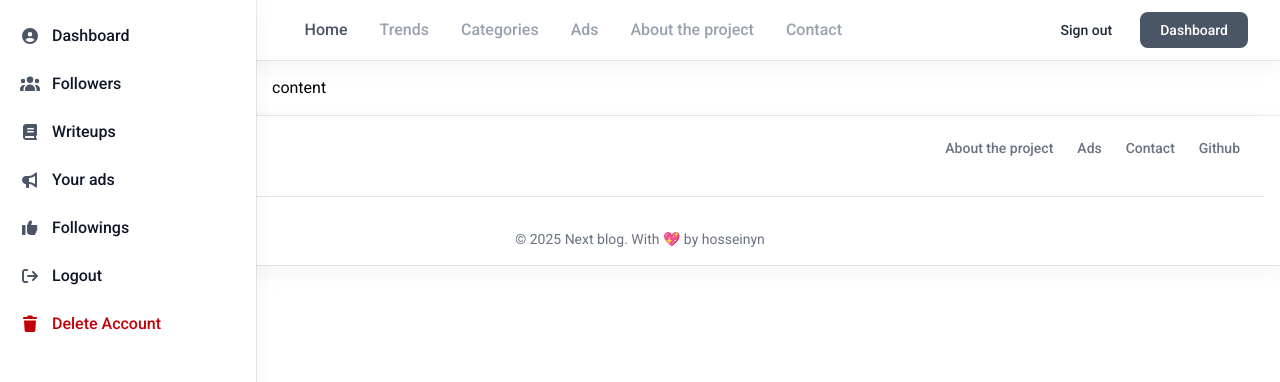
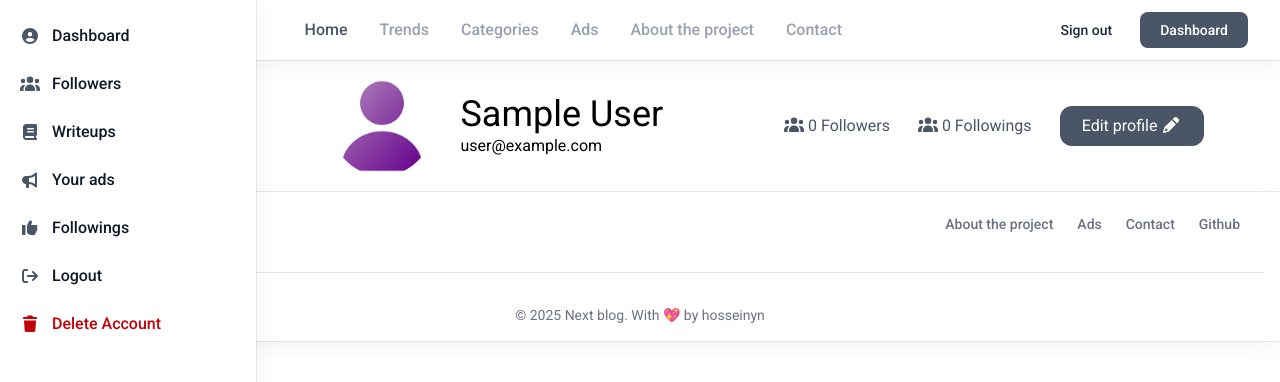
Before and after one commit to hosseinyn/next-blog, a Next.js app: page /dashboard in a window 1280 px wide. Shown: the top 382 px of the page. Built offline with nearby package versions, Linux system fonts and the light colour scheme; no server answers; sample sign-in values are in the browser's storage.

Commit message:
Add profile bar in dashboard

```diff
--- /dev/null
+++ b/app/api/user/get-info/route.js
@@ -0,0 +1,17 @@
+import dbConnect from "../../../lib/mongodb";
+import User from "../../../models/User";
+
+
+const POST = async (req) => {
+    const { name } = await req.json();
+
+    await dbConnect();
+
+    const user_profile = await User.findOne({ name });
+
+    return new Response(JSON.stringify({followers_count: (await user_profile).followers_count , followings_count : user_profile.followings_count}));
+
+}
+
+
+export { POST };
--- a/app/dashboard/page.jsx
+++ b/app/dashboard/page.jsx
@@ -10,12 +10,15 @@ import {
   faThumbsUp,
   faSignOut,
   faTrash,
+  faPencil,
 } from "@fortawesome/free-solid-svg-icons";
 import Link from "next/link";
 import { signOut } from "next-auth/react";
 import { useRouter } from "next/navigation";
 import { useSession } from "next-auth/react";
-import { useEffect } from "react";
+import { useEffect , useState } from "react";
+import Image from "next/image";
+import axios from "axios";
 
 const page = () => {
   const { data: session, status } = useSession();
@@ -32,6 +35,31 @@ const page = () => {
       router.push("/login");
     }
   }, [session]);
+
+  const [followers , setFollowers] = useState(0);
+  const [followings , setFollowings] = useState(0);
+
+  useEffect(() => {
+    const handleGetUserInfo = async () => {
+      try {
+        let response = await axios.post("/api/user/get-info" , {
+          name : session.user.name
+        });
+
+        setFollowers(response.data.followers_count);
+        setFollowings(response.data.followings_count);
+
+      } catch (e) {
+        console.log(e)
+
+      }
+
+    }
+
+    handleGetUserInfo();
+
+
+  } , []);
 
   return (
     <>
@@ -163,7 +191,42 @@ const page = () => {
             </div>
           </aside>
 
-          <div className="p-4 sm:ml-64">content</div>
+          <div className="p-4 sm:ml-64">
+            <div className="flex flex-row  justify-around items-center">
+
+              <div className="flex flex-row gap-7 items-center">
+                <a href="https://www.flaticon.com/free-icons/user-profiles" title="user profiles icons">
+                  <Image src={"/user.png"} width={100} height={300} alt="user profile" className="rounded-full" />
+                </a>
+
+                <div className="flex flex-col">
+                  <h3 className="text-4xl">{session.user.name}</h3>
+                  <h6>{session.user.email}</h6>
+                </div>
+
+              </div>
+
+              <div className="flex flex-row gap-7 items-center">
+                <Link href={"/followers"} className="text-gray-600">
+                  <FontAwesomeIcon icon={faUsers} /> {followers} Followers
+                </Link>
+
+                <Link href={"/followings"} className="text-gray-600">
+                  <FontAwesomeIcon icon={faUsers} /> {followings} Followings
+                </Link>
+
+
+                <Link href={"/edit"}>
+                  <button className="w-36 h-10 bg-gray-600 text-white hover:bg-gray-700 duration-700 cursor-pointer rounded-xl">
+                    Edit profile <FontAwesomeIcon icon={faPencil} />
+                  </button>
+                </Link>
+
+
+              </div>
+
+            </div>
+          </div>
         </>
       )}
     </>
--- a/app/models/User.js
+++ b/app/models/User.js
@@ -5,6 +5,8 @@ const UserSchema = new mongoose.Schema(
     name: { type: String, required: true, unique: true },
     email: { type: String, unique: true, required: true },
     password: { type: String, required: true },
+    followers_count: { type: Number , default: 0 },
+    followings_count: { type: Number , default: 0 },
     resetToken: { type: String, required: false },
     resetTokenExpiry: { type: Date, required: false },
     verifyToken: { type: String, required: false },
```
Also changed, not shown: public/user.png (added).
